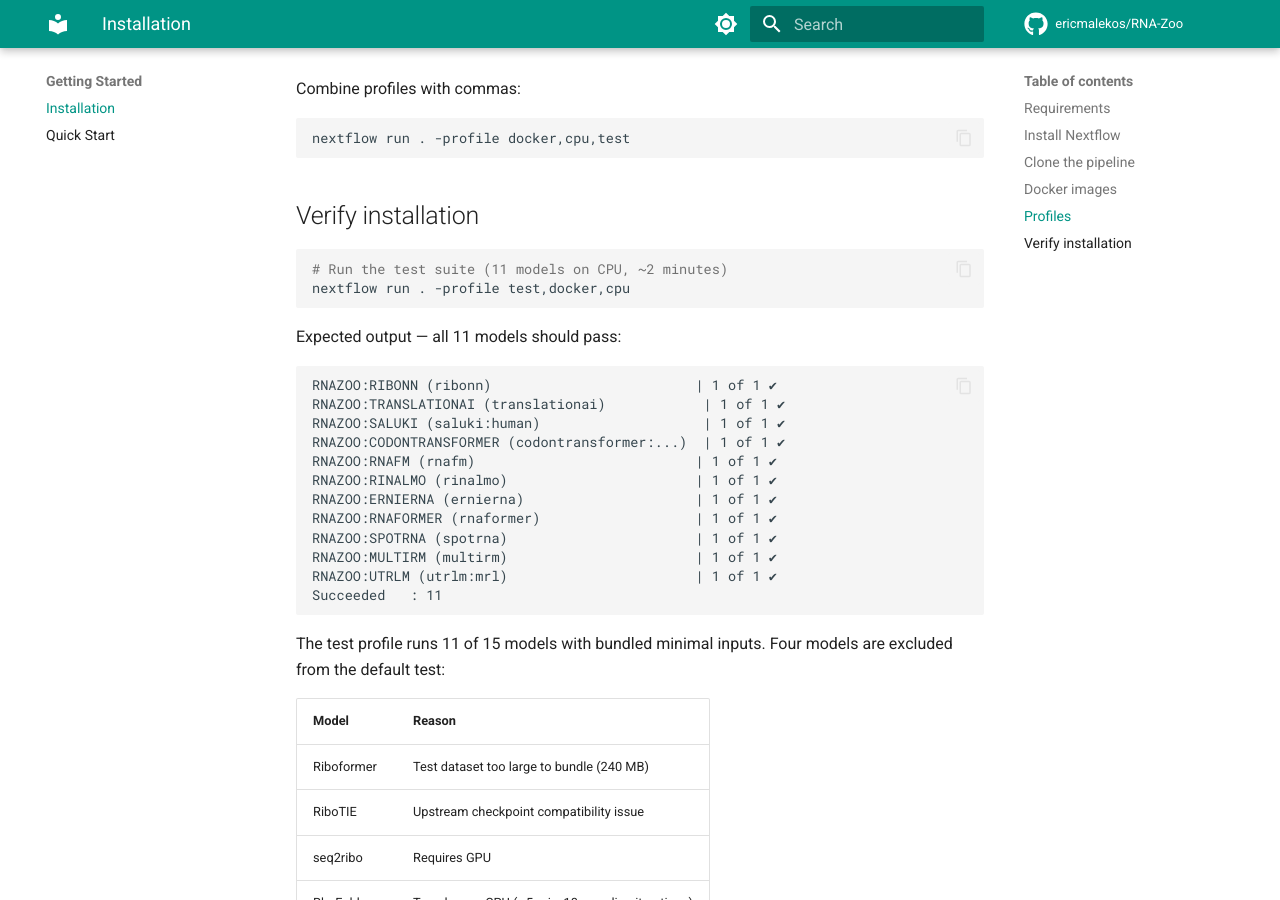
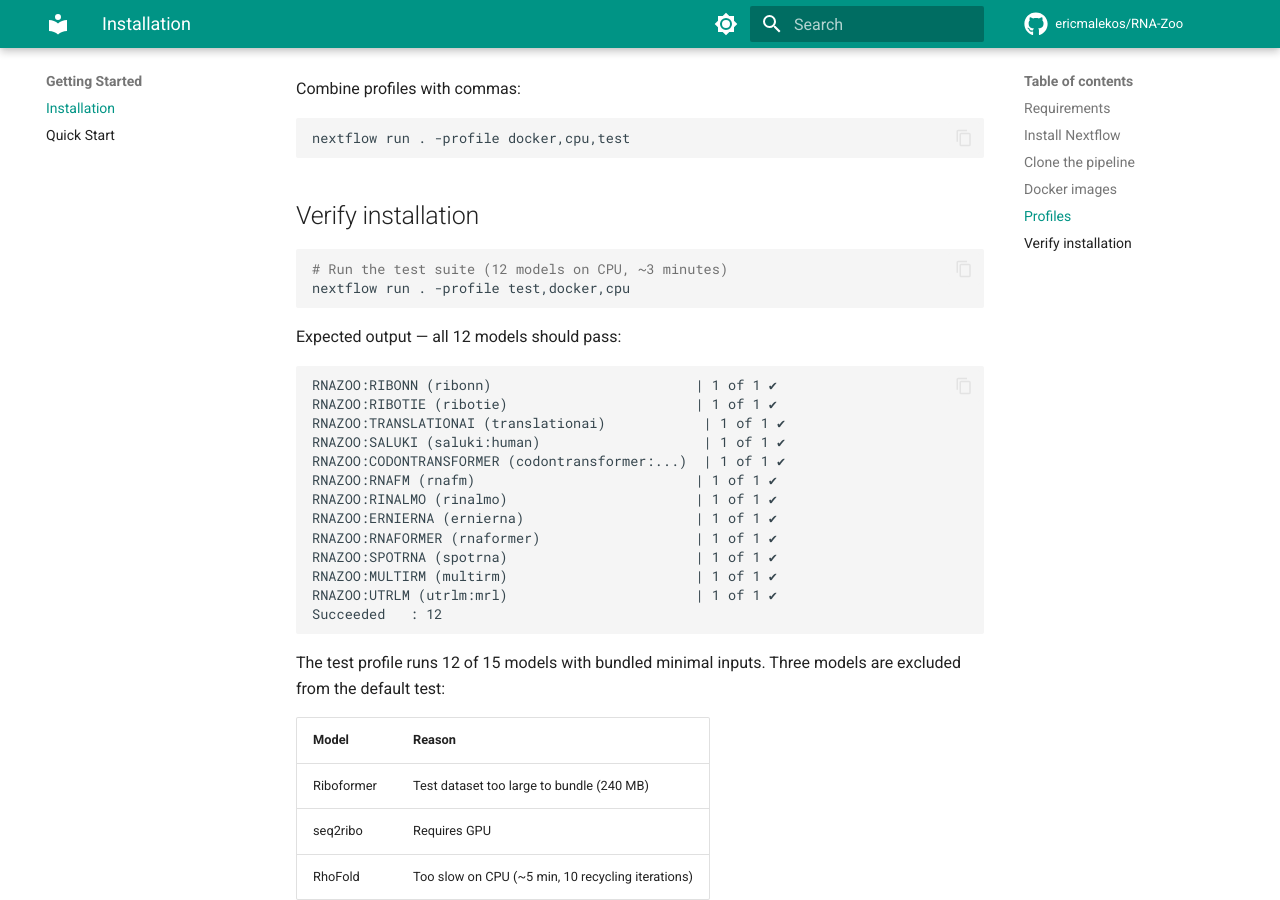
Before and after one commit to ericmalekos/RNA-Zoo, an MkDocs documentation site: the page built from docs/getting-started/installation.md, in a window 1280 px wide and 900 px high, scrolled down 1405 px. Built offline with MkDocs 1.6.1 and Material for MkDocs 9.7.7, drawn with Linux system fonts in a browser that asks for light colours; comment, search, counter and statistics services are not loaded.

Commit message:
Update docs to reflect 12-model test suite
RiboTIE was added to the test profile in the previous commit; update
the installation and quickstart pages to show 12 of 15 models passing
and remove the stale "RiboTIE - Upstream checkpoint compatibility issue"
exclusion entry.

````diff
--- a/docs/getting-started/installation.md
+++ b/docs/getting-started/installation.md
@@ -59,14 +59,15 @@ nextflow run . -profile docker,cpu,test
 ## Verify installation
 
 ```bash
-# Run the test suite (11 models on CPU, ~2 minutes)
+# Run the test suite (12 models on CPU, ~3 minutes)
 nextflow run . -profile test,docker,cpu
 ```
 
-Expected output — all 11 models should pass:
+Expected output — all 12 models should pass:
 
 ```
 RNAZOO:RIBONN (ribonn)                         | 1 of 1 ✔
+RNAZOO:RIBOTIE (ribotie)                       | 1 of 1 ✔
 RNAZOO:TRANSLATIONAI (translationai)            | 1 of 1 ✔
 RNAZOO:SALUKI (saluki:human)                    | 1 of 1 ✔
 RNAZOO:CODONTRANSFORMER (codontransformer:...)  | 1 of 1 ✔
@@ -77,14 +78,13 @@ RNAZOO:RNAFORMER (rnaformer)                   | 1 of 1 ✔
 RNAZOO:SPOTRNA (spotrna)                       | 1 of 1 ✔
 RNAZOO:MULTIRM (multirm)                       | 1 of 1 ✔
 RNAZOO:UTRLM (utrlm:mrl)                       | 1 of 1 ✔
-Succeeded   : 11
+Succeeded   : 12
 ```
 
-The test profile runs 11 of 15 models with bundled minimal inputs. Four models are excluded from the default test:
+The test profile runs 12 of 15 models with bundled minimal inputs. Three models are excluded from the default test:
 
 | Model | Reason |
 |-------|--------|
 | Riboformer | Test dataset too large to bundle (240 MB) |
-| RiboTIE | Upstream checkpoint compatibility issue |
 | seq2ribo | Requires GPU |
 | RhoFold | Too slow on CPU (~5 min, 10 recycling iterations) |
````
Also changed, not shown: docs/index.md (+1 -1 lines).
